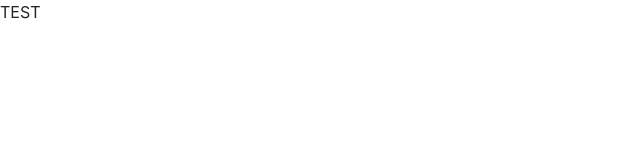
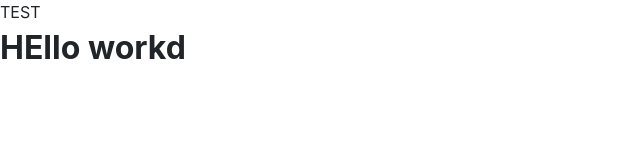
Before and after one commit to mahmodHammad/mahmodHammad-pi, a plain HTML site: page index.html in a window 1280 px wide. Shown: the whole page, without its empty margins (0-640 px from the left). Drawn offline with Linux system fonts and the light colour scheme.

Commit message:
anohthe rte asjtia

```diff
--- a/index.html
+++ b/index.html
@@ -12,6 +12,9 @@
 
 <body>
 TEST
+<h1 class="v">
+    HEllo workd
+</h1>
 </body>
 
 <script src="index.js"></script>
```
